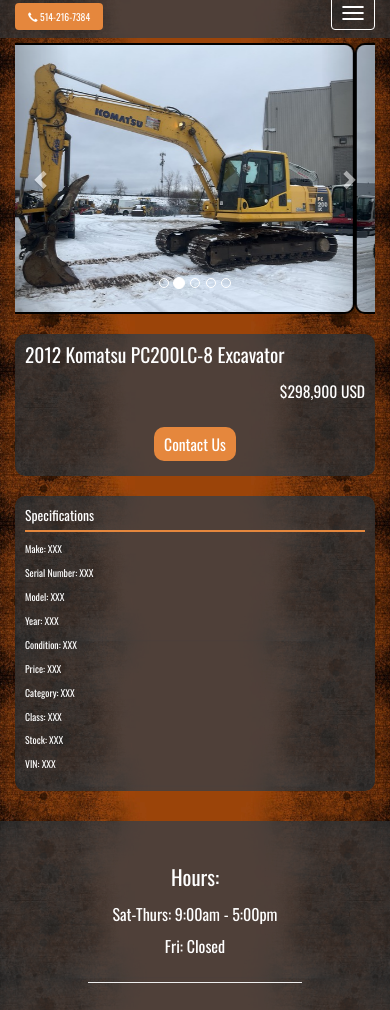
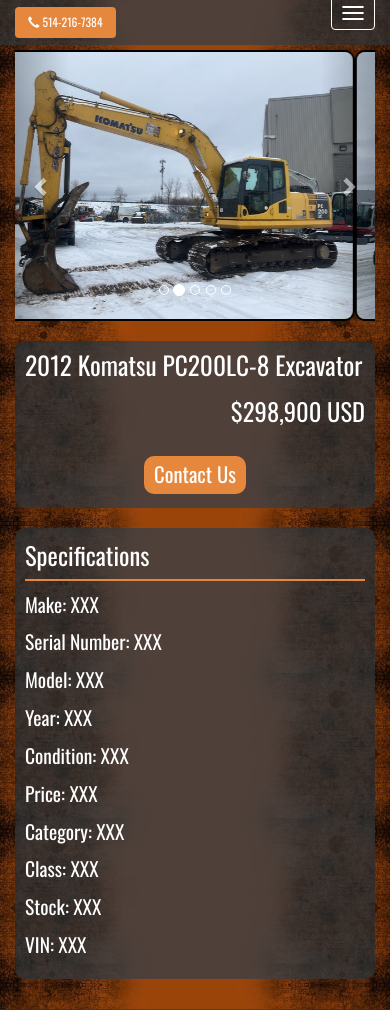
Before and after one commit to MAl-l3R/Maher-Enterprise, a plain HTML site: page equipment.html in a window 390 px wide. Shown: the part 92-1102 px from the top of the page. Drawn offline with nearby package versions, Linux system fonts and the light colour scheme.

Commit message:
Sizing fixes

```diff
--- a/css/styles.css
+++ b/css/styles.css
@@ -150,7 +150,7 @@ body {
 
 /* INVENTORY PAGE */
 #our-inventory-title {
-  margin-bottom: 50px;
+  margin: 50px 0;
 }
 
 .equipment-tile {
@@ -234,7 +234,7 @@ body {
   font-size: 1.5em;
   background-color: #E5873D;
   color: white;
-  padding: 5px 10px;
+  padding: 2px 10px 5px;
   border-radius: 10px;
 }
 
@@ -342,7 +342,8 @@ body {
     font-size: 5vw; /* 1vw = 1% of viewport width */
   }
   .navbar-brand div { /* Address */
-    font-size: 2.5vw;
+    font-size: 3vw;
+    padding-bottom: 10px;
   }
 
   #collapsable-nav a { /* Collapsed nav menu text */
@@ -354,7 +355,7 @@ body {
   }
 
   #call-btn > a {
-    font-size: 2.5vw;
+    font-size: 3vw;
     background-color: #E5873D;
     color: white;
     position: absolute;
@@ -364,6 +365,22 @@ body {
   }
   /* End Header */
 
+  /* Home Page Tiles */
+  #inventory-tile > span, #contact-tile > span, #map-tile > span {
+    font-size: 4vw;
+  }
+  /* End Home Page Tiles */
+
+  /* Inventory Page */
+  #our-inventory-title {
+    font-size: 4vw;
+  }
+
+  .equipment-tile {
+    font-size: 2.5vw;
+  }
+  /* End Inventory Page */
+
    /* Equipment Page */
   .product-name {
     font-size: 4vw;
@@ -371,26 +388,34 @@ body {
   }
 
   .product-price {
-    font-size: 3vw;
+    font-size: 3.5vw;
   }
 
   #contact-us-btn > a {
-    font-size: 3vw;
+    font-size: 3.5vw;
   }
 
   #specifications p {
-    font-size: 2.5vw;
+    font-size: 3.5vw;
     border-bottom: 2px solid #E5873D;
     padding-bottom: 5px;
   }
 
   #specifications li {
-    font-size: 2vw;
+    font-size: 3vw;
     margin-bottom: 10px;
   }
   /* End Equipment Page */
 
   /* Footer */
+  #hours, #address, #testimonials {
+    font-size: 3vw;
+  }
+
+  #hours > span, #address > span {
+    font-size: 3.5vw;
+  }
+
   .panel-footer section {
     margin-bottom: 30px;
     text-align: center;
@@ -420,39 +445,75 @@ body {
   /* Header */
   .navbar-brand h1 { /* Company name */
     padding-top: 5px;
-    font-size: 6vw;
+    font-size: 7.5vw;
+  }
+
+  .navbar-brand div { /* Address */
+    padding-bottom: 0;
+    font-size: 4vw;
   }
 
   #call-btn > a {
     position: relative;
     margin: 0;
+    font-size: 3vw;
+  }
+
+  .navbar-toggle {
+    margin-bottom: 15px;
   }
   /* End Header */
 
+  /* Home Page Tiles */
+  #inventory-tile > span, #contact-tile > span, #map-tile > span {
+    font-size: 6.3vw;
+  }
+  /* End Home Page Tiles */
+
+  /* Inventory Page */
+  #our-inventory-title {
+    font-size: 6.5vw;
+  }
+  .equipment-tile {
+    font-size: 4vw;
+  }
+  /* End Inventory Page */
+
   /* Equipment Page */
   .product-name {
-    font-size: 5vw;
+    font-size: 6.5vw;
     margin-bottom: 15px;
   }
 
   .product-price {
-    font-size: 4vw;
+    font-size: 6.3vw;
   }
 
   #contact-us-btn > a {
-    font-size: 4vw;
+    font-size: 5.3vw;
   }
 
   #specifications p {
-    font-size: 3.5vw;
+    font-size: 6.3vw;
     border-bottom: 2px solid #E5873D;
     padding-bottom: 5px;
   }
   #specifications li {
-    font-size: 2.5vw;
+    font-size: 5vw;
     margin-bottom: 10px;
   }
   /* End Equipment Page */
+
+  /* Footer */
+  #hours, #address, #testimonials {
+    font-size: 5vw;
+  }
+
+  #hours > span, #address > span {
+    font-size: 6.3vw;
+  }
+  /* End Footer */
+
 }
 
 /* Responsive Jumbotron */
```
Also changed, not shown: equipment.html (+1 -3 lines).
